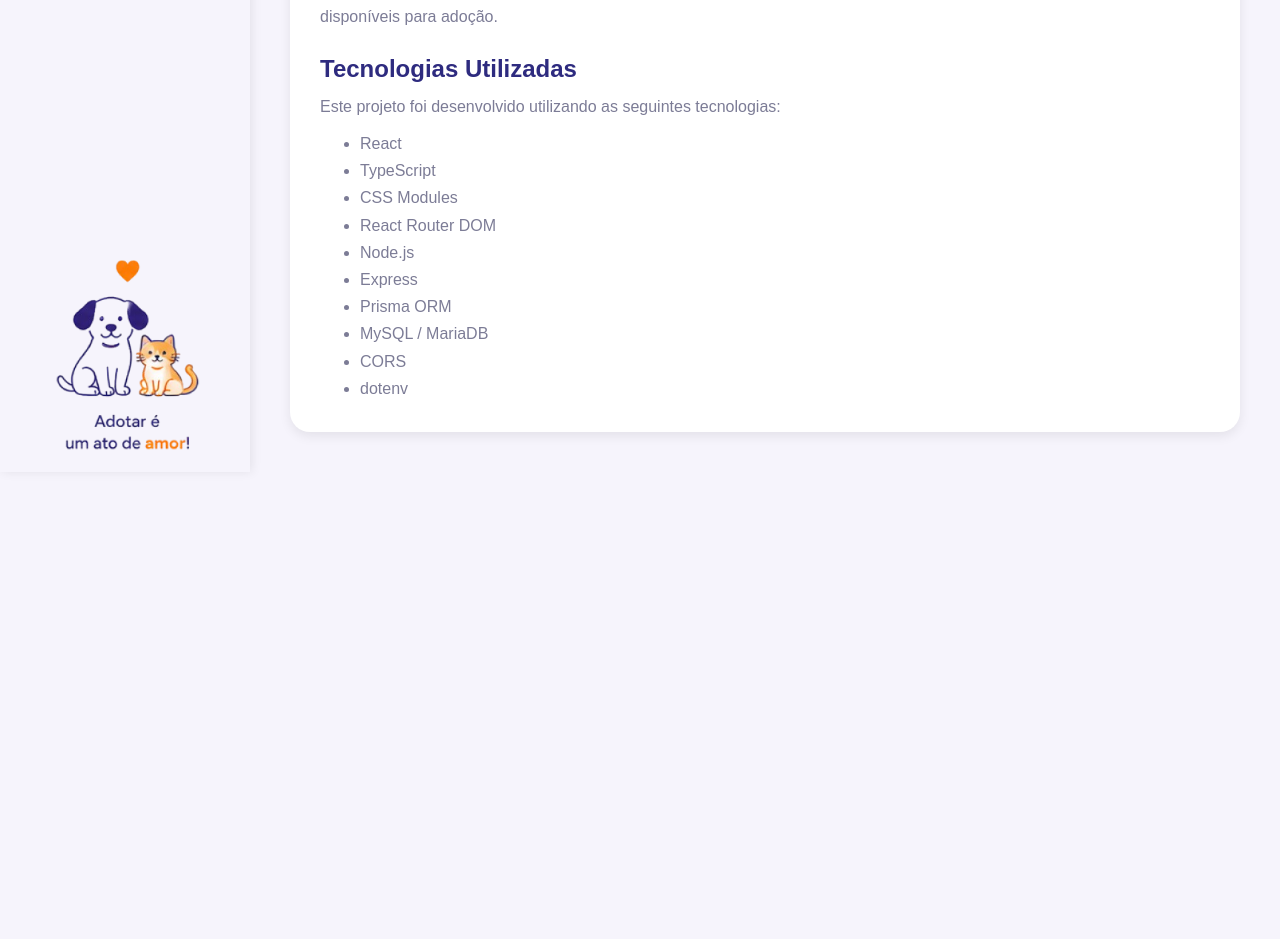
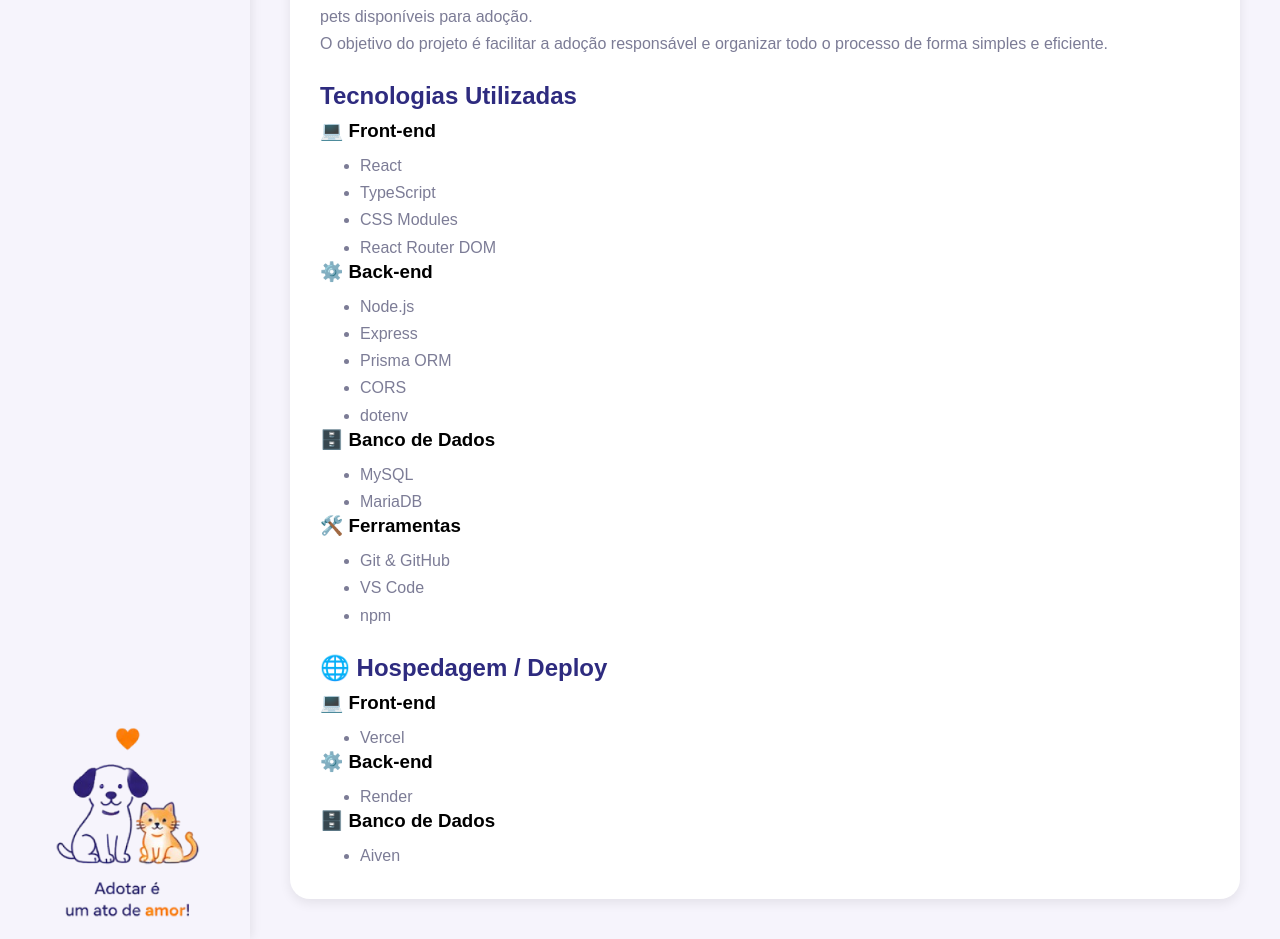
Before and after one commit to Carollina-Ferreira/AdotePet, a React (Vite) app in the folder frontEnd/: page /sobre in a window 1280 px wide. Shown: the part 266-1205 px from the top of the page. Before the commit the page ends 800 px from the top, so only its background shows below. Built offline with nearby package versions, Linux system fonts and the light colour scheme; no server answers.

Commit message:
Atualizações

```diff
--- a/frontEnd/src/Pages/Sobre/index.tsx
+++ b/frontEnd/src/Pages/Sobre/index.tsx
@@ -1,12 +1,11 @@
 import styles from "./style.module.css";
 import { FaPaw } from "react-icons/fa";
-import animais from "../../assets/Design sem nome (10).png"; // ajuste o caminho se necessário
+import animais from "../../assets/Design sem nome (10).png";
 
 export default function Sobre() {
   return (
     <div>
-
-      {/* ===== BANNER IGUAL HOME ===== */}
+      {/* ===== BANNER ===== */}
       <div className={styles.banner}>
         <div className={styles.bannerText}>
           <h1>
@@ -18,42 +17,88 @@
           <p>Sistema de Cadastro para Adoção</p>
         </div>
 
-        <img
-          src={animais}
-          className={styles.bannerImg}
-          alt="AdotePet"
-        />
+        <img src={animais} className={styles.bannerImg} alt="AdotePet" />
       </div>
 
-      {/* ===== CONTEÚDO SOBRE ===== */}
+      {/* ===== CONTEÚDO ===== */}
       <main className={styles.content}>
         <div className={styles.card}>
           <h1>Sobre o Projeto</h1>
 
           <p>
-            O AdotePet é um sistema desenvolvido para auxiliar ONGs e protetores
-            independentes no cadastro e gerenciamento de pets disponíveis para adoção.
+            O <strong>AdotePet</strong> é um sistema desenvolvido para auxiliar ONGs e
+            protetores independentes no cadastro e gerenciamento de pets disponíveis para adoção.
           </p>
 
+          <p>
+            O objetivo do projeto é facilitar a adoção responsável e organizar
+            todo o processo de forma simples e eficiente.
+          </p>
+
+          {/* ===== TECNOLOGIAS ===== */}
           <h2>Tecnologias Utilizadas</h2>
-          <p>
-            Este projeto foi desenvolvido utilizando as seguintes tecnologias:
-          </p>
+
+          <h3>💻 Front-end</h3>
           <ul className={styles.espaco}>
             <li>React</li>
             <li>TypeScript</li>
             <li>CSS Modules</li>
             <li>React Router DOM</li>
+          </ul>
+
+          <h3>⚙️ Back-end</h3>
+          <ul className={styles.espaco}>
             <li>Node.js</li>
             <li>Express</li>
             <li>Prisma ORM</li>
-            <li>MySQL / MariaDB</li>
             <li>CORS</li>
             <li>dotenv</li>
           </ul>
+
+          <h3>🗄️ Banco de Dados</h3>
+          <ul className={styles.espaco}>
+            <li>MySQL</li>
+            <li>MariaDB</li>
+          </ul>
+
+          <h3>🛠️ Ferramentas</h3>
+          <ul className={styles.espaco}>
+            <li>Git & GitHub</li>
+            <li>VS Code</li>
+            <li>npm</li>
+          </ul>
+
+          {/* ===== HOSPEDAGEM ===== */}
+          <h2>🌐 Hospedagem / Deploy</h2>
+
+          <h3>💻 Front-end</h3>
+          <ul className={styles.espaco}>
+            <li>
+              <a href="https://vercel.com" target="_blank" rel="noreferrer">
+                Vercel
+              </a>
+            </li>
+          </ul>
+
+          <h3>⚙️ Back-end</h3>
+          <ul className={styles.espaco}>
+            <li>
+              <a href="https://render.com" target="_blank" rel="noreferrer">
+                Render
+              </a>
+            </li>
+          </ul>
+
+          <h3>🗄️ Banco de Dados</h3>
+          <ul className={styles.espaco}>
+            <li>
+              <a href="https://aiven.io" target="_blank" rel="noreferrer">
+                Aiven
+              </a>
+            </li>
+          </ul>
         </div>
       </main>
-
     </div>
   );
 }
--- a/frontEnd/src/styles/global.css
+++ b/frontEnd/src/styles/global.css
@@ -52,3 +52,7 @@
     font-size: 14px;
   }
 }
+
+html, body {
+  overflow-x: hidden;
+}
```
